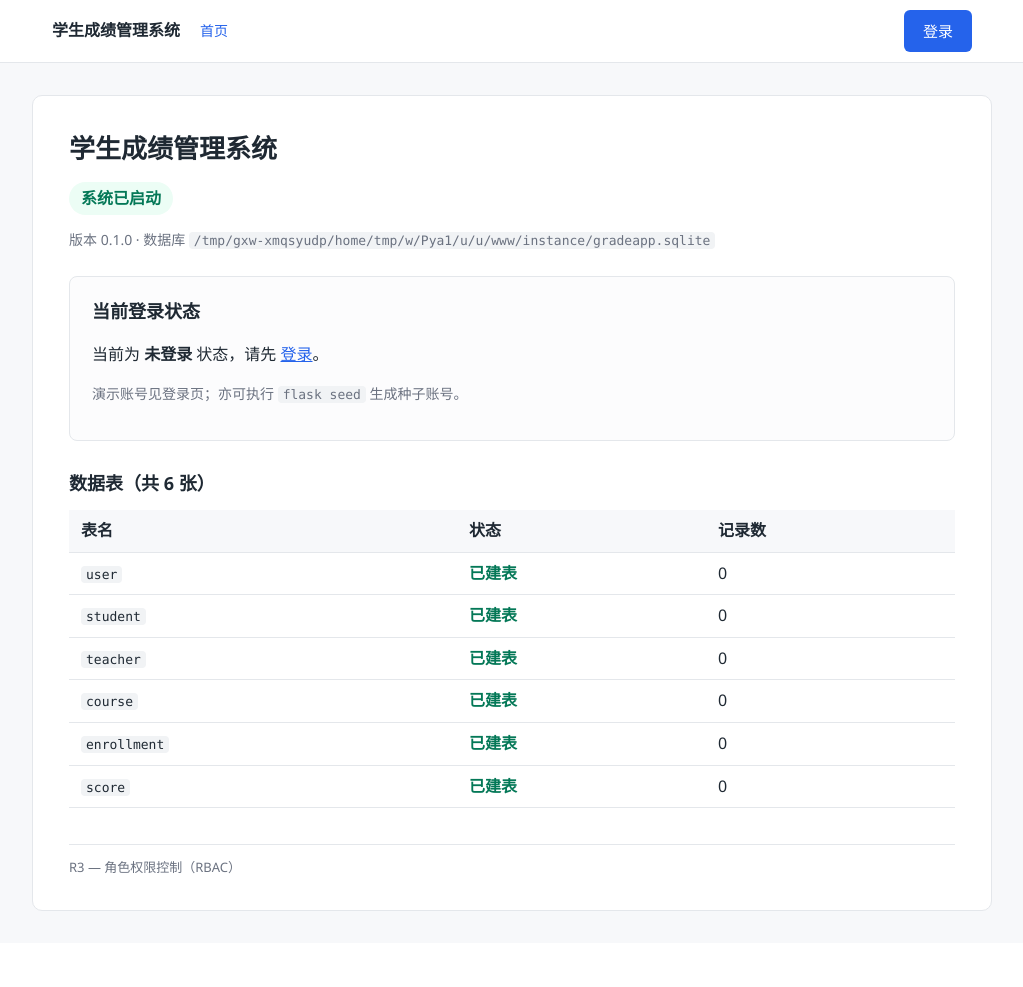
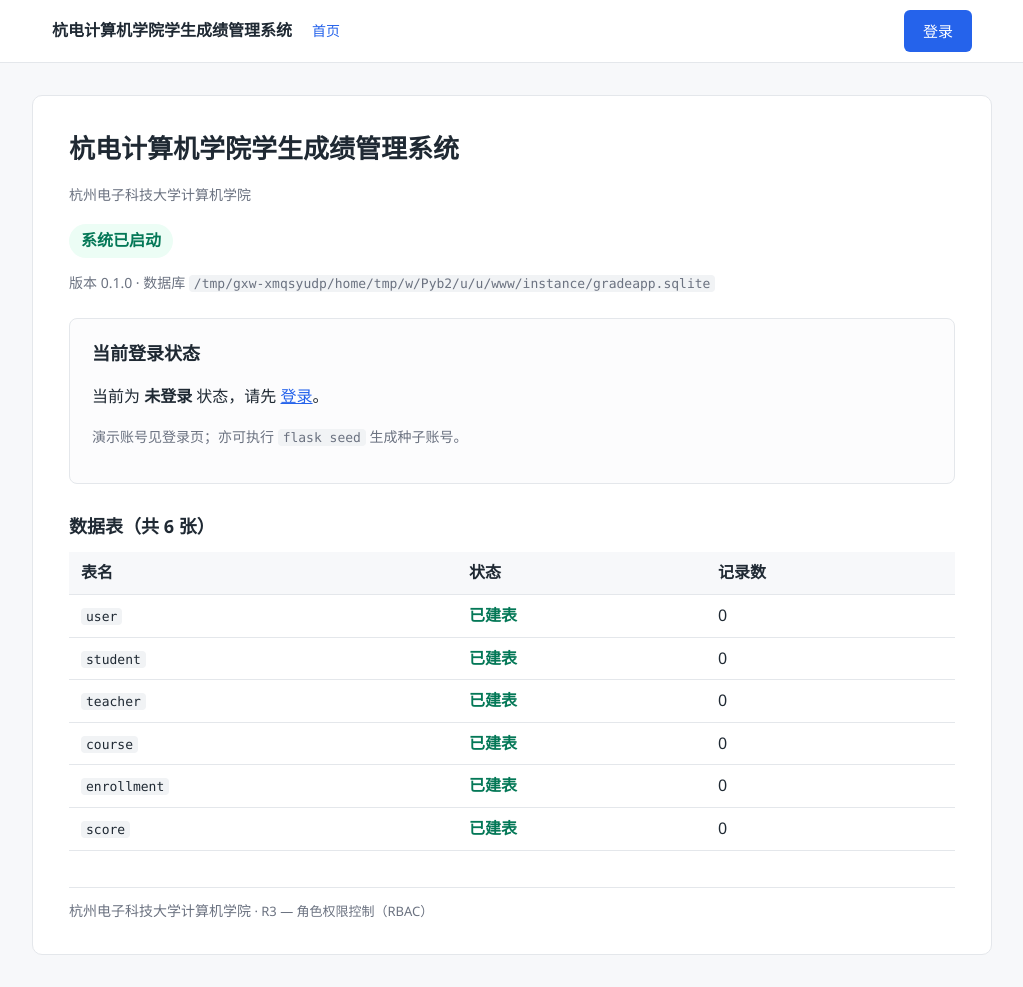
Before and after one commit to wqiasir/grade-management-system, a Flask app: page / in a window 1280 px wide. Shown: the whole page, without its empty margins (128-1151 px from the left). Before the commit the page ends 911 px from the top, so only its background shows below. Run offline with Flask 3, Linux system fonts and the light colour scheme; data that the repository does not hold is empty.

Commit message:
系统更名：杭电计算机学院学生成绩管理系统
- 新增品牌常量 SYSTEM_NAME / SCHOOL_NAME（gradeapp/__init__.py），由 create_app()
  写入配置并注入所有模板，系统名与学院名全项目只写一处，改名不再逐个模板改
- base / index / login / admin / score / report / errors 各模板的标题、导航品牌
  与页脚改为引用 system_name / school_name
- 页脚的学院名放在 footer 块外层，子页面覆写 footer 块时也不会丢掉品牌信息
- 导航样式：菜单项整项换行（flex-wrap + white-space: nowrap），
  避免系统名变长后把“账号管理”拆成两行
- 新增 tests/test_app.py::test_branding_is_the_hdu_cs_system，断言旧名只作为新名的后缀出现
- 文档同步：README.md、docs/验收记录.md、pyproject.toml；PPT/ 下的历史汇报成品按约定保持原样归档

```diff
--- a/gradeapp/__init__.py
+++ b/gradeapp/__init__.py
@@ -1,4 +1,4 @@
-"""学生成绩管理系统 —— 应用工厂。
+"""杭电计算机学院学生成绩管理系统 —— 应用工厂。
 
 R1 交付物：可运行的 Flask 应用、6 张表的 ORM 定义、Alembic 迁移、``init-db`` / ``seed`` 命令。
 R2 交付物：认证蓝图（``gradeapp/auth.py``）、``base.html`` + 登录页、会话保持。
@@ -28,12 +28,20 @@ __version__ = "0.1.0"
 #: 默认数据库文件名（落在 instance/ 下，不入版本控制）
 DEFAULT_DB_FILENAME = "gradeapp.sqlite"
 
+#: 系统品牌信息 —— 界面标题、导航、页脚与文档统一取这里，改名只需改这两个常量。
+#: 系统面向杭州电子科技大学计算机学院的教学场景，业务数据不跨学院。
+SYSTEM_NAME = "杭电计算机学院学生成绩管理系统"
+SCHOOL_NAME = "杭州电子科技大学计算机学院"
+
 
 def create_app(test_config: dict | None = None) -> Flask:
     """应用工厂。测试通过传入 ``test_config`` 拿到互相隔离的临时数据库。"""
     app = Flask(__name__, instance_relative_config=True)
 
     app.config.from_mapping(
+        # 系统品牌信息：模板里以 system_name / school_name 直接使用（见 _register_branding）
+        SYSTEM_NAME=SYSTEM_NAME,
+        SCHOOL_NAME=SCHOOL_NAME,
         # 不在代码里硬编码密钥：开发用 .flaskenv，生产用环境变量
         SECRET_KEY=os.environ.get("SECRET_KEY"),
         SQLALCHEMY_DATABASE_URI="sqlite:///"
@@ -74,6 +82,7 @@ def create_app(test_config: dict | None = None) -> Flask:
     _register_views(app)
     _register_commands(app)
     _register_navigation(app)
+    _register_branding(app)
     _register_error_handlers(app)
 
     return app
@@ -137,6 +146,20 @@ def _register_navigation(app: Flask) -> None:
     @app.context_processor
     def inject_nav() -> dict[str, object]:
         return {"nav_items": menu_for_user(g.get("user"))}
+
+
+def _register_branding(app: Flask) -> None:
+    """把系统名与学院名注入所有模板（模板里用 ``system_name`` / ``school_name``）。
+
+    品牌信息只在配置里写一份：改系统名不用逐个模板改，也不会漏掉某张页面。
+    """
+
+    @app.context_processor
+    def inject_branding() -> dict[str, str]:
+        return {
+            "system_name": app.config["SYSTEM_NAME"],
+            "school_name": app.config["SCHOOL_NAME"],
+        }
 
 
 def _register_error_handlers(app: Flask) -> None:
--- a/gradeapp/static/style.css
+++ b/gradeapp/static/style.css
@@ -41,17 +41,22 @@ a { color: var(--accent); }
   font-size: 16px;
   color: var(--fg);
   text-decoration: none;
+  white-space: nowrap;
 }
 
 .nav-links {
   display: flex;
-  gap: 16px;
+  /* 系统名较长时，让菜单项整项换行，而不是把"账号管理"拆成两行 */
+  flex-wrap: wrap;
+  gap: 6px 16px;
   margin: 0;
   padding: 0;
   list-style: none;
   flex: 1;
   font-size: 14px;
 }
+
+.nav-links li { white-space: nowrap; }
 
 .nav-links a { text-decoration: none; }
 .nav-links a:hover { text-decoration: underline; }
--- a/gradeapp/templates/admin/dashboard.html
+++ b/gradeapp/templates/admin/dashboard.html
@@ -1,6 +1,6 @@
 {% extends "base.html" %}
 
-{% block title %}账号总览 · 学生成绩管理系统{% endblock %}
+{% block title %}账号总览 · {{ system_name }}{% endblock %}
 
 {% block content %}
 <h1>账号总览</h1>
--- a/gradeapp/templates/admin/student_form.html
+++ b/gradeapp/templates/admin/student_form.html
@@ -1,6 +1,6 @@
 {% extends "base.html" %}
 
-{% block title %}{{ title }}{% endblock %}
+{% block title %}{{ title }} · {{ system_name }}{% endblock %}
 
 {% block content %}
 <div class="row justify-content-center">
--- a/gradeapp/templates/admin/student_list.html
+++ b/gradeapp/templates/admin/student_list.html
@@ -1,6 +1,6 @@
 {% extends "base.html" %}
 
-{% block title %}学生管理{% endblock %}
+{% block title %}学生管理 · {{ system_name }}{% endblock %}
 
 {% block content %}
 <div class="d-flex justify-content-between align-items-center mb-3">
--- a/gradeapp/templates/admin/user_list.html
+++ b/gradeapp/templates/admin/user_list.html
@@ -1,6 +1,6 @@
 {% extends "base.html" %}
 
-{% block title %}账号管理 · 学生成绩管理系统{% endblock %}
+{% block title %}账号管理 · {{ system_name }}{% endblock %}
 
 {% block content %}
 <h1>账号管理</h1>
--- a/gradeapp/templates/auth/login.html
+++ b/gradeapp/templates/auth/login.html
@@ -1,11 +1,11 @@
 {% extends "base.html" %}
 
-{% block title %}登录 · 学生成绩管理系统{% endblock %}
+{% block title %}登录 · {{ system_name }}{% endblock %}
 
 {% block content %}
 <section class="card auth-card">
   <h1>登录</h1>
-  <p class="meta">请使用管理员分配的账号登录。本系统不开放自主注册。</p>
+  <p class="meta">请使用 {{ school_name }} 管理员分配的账号登录。本系统不开放自主注册。</p>
 
   <form method="post" class="form" novalidate>
     {{ form.hidden_tag() }}
--- a/gradeapp/templates/base.html
+++ b/gradeapp/templates/base.html
@@ -3,13 +3,13 @@
 <head>
   <meta charset="utf-8">
   <meta name="viewport" content="width=device-width, initial-scale=1">
-  <title>{% block title %}学生成绩管理系统{% endblock %}</title>
+  <title>{% block title %}{{ system_name }}{% endblock %}</title>
   <link rel="stylesheet" href="{{ url_for('static', filename='style.css') }}">
 </head>
 <body>
   <nav class="topnav">
     <div class="nav-inner">
-      <a class="brand" href="{{ url_for('index') }}">学生成绩管理系统</a>
+      <a class="brand" href="{{ url_for('index') }}">{{ system_name }}</a>
 
       <ul class="nav-links">
         {# 导航项由 gradeapp/menu.py 按角色生成；未实现的轮次为灰显占位（无链接） #}
@@ -53,7 +53,9 @@
     {% block content %}{% endblock %}
 
     <footer>
-      {% block footer %}学生成绩管理系统 · 软件工程课程实践{% endblock %}
+      {# 学院名固定在外层，子页面覆写 footer 块时也不会丢掉品牌信息 #}
+      <span class="meta">{{ school_name }}</span> ·
+      {% block footer %}{{ system_name }} · 软件工程课程实践{% endblock %}
     </footer>
   </main>
 </body>
--- a/gradeapp/templates/errors/403.html
+++ b/gradeapp/templates/errors/403.html
@@ -1,6 +1,6 @@
 {% extends "base.html" %}
 
-{% block title %}403 无权访问 · 学生成绩管理系统{% endblock %}
+{% block title %}403 无权访问 · {{ system_name }}{% endblock %}
 
 {% block content %}
 <h1>403 · 无权访问</h1>
--- a/gradeapp/templates/errors/404.html
+++ b/gradeapp/templates/errors/404.html
@@ -1,6 +1,6 @@
 {% extends "base.html" %}
 
-{% block title %}404 页面不存在 · 学生成绩管理系统{% endblock %}
+{% block title %}404 页面不存在 · {{ system_name }}{% endblock %}
 
 {% block content %}
 <h1>404 · 页面或数据不存在</h1>
--- a/gradeapp/templates/index.html
+++ b/gradeapp/templates/index.html
@@ -1,9 +1,10 @@
 {% extends "base.html" %}
 
-{% block title %}首页 · 学生成绩管理系统{% endblock %}
+{% block title %}首页 · {{ system_name }}{% endblock %}
 
 {% block content %}
-<h1>学生成绩管理系统</h1>
+<h1>{{ system_name }}</h1>
+<p class="meta">{{ school_name }}</p>
 <p class="ok">系统已启动</p>
 <p class="meta">
   版本 {{ version }} ·
--- a/gradeapp/templates/report/overview.html
+++ b/gradeapp/templates/report/overview.html
@@ -1,6 +1,6 @@
 {% extends "base.html" %}
 
-{% block title %}统计报表 · 学生成绩管理系统{% endblock %}
+{% block title %}统计报表 · {{ system_name }}{% endblock %}
 
 {% block content %}
 <h1>统计报表</h1>
--- a/gradeapp/templates/score/course_detail.html
+++ b/gradeapp/templates/score/course_detail.html
@@ -1,6 +1,6 @@
 {% extends "base.html" %}
 
-{% block title %}{{ course.code }} {{ course.name }} · 学生成绩管理系统{% endblock %}
+{% block title %}{{ course.code }} {{ course.name }} · {{ system_name }}{% endblock %}
 
 {% block content %}
 <h1>{{ course.name }}</h1>
--- a/gradeapp/templates/score/my_courses.html
+++ b/gradeapp/templates/score/my_courses.html
@@ -1,6 +1,6 @@
 {% extends "base.html" %}
 
-{% block title %}我的课程 · 学生成绩管理系统{% endblock %}
+{% block title %}我的课程 · {{ system_name }}{% endblock %}
 
 {% block content %}
 <h1>我的课程</h1>
--- a/pyproject.toml
+++ b/pyproject.toml
@@ -1,7 +1,7 @@
 [project]
 name = "gradeapp"
 version = "0.1.0"
-description = "学生成绩管理系统（软件工程课程实践）"
+description = "杭电计算机学院学生成绩管理系统（软件工程课程实践）"
 requires-python = ">=3.12"
 dependencies = [
     "Flask>=3.1,<3.2",
```
Also changed, not shown: docs/验收记录.md (+31 -1 lines), tests/test_app.py (+19 -1 lines), README.md.
